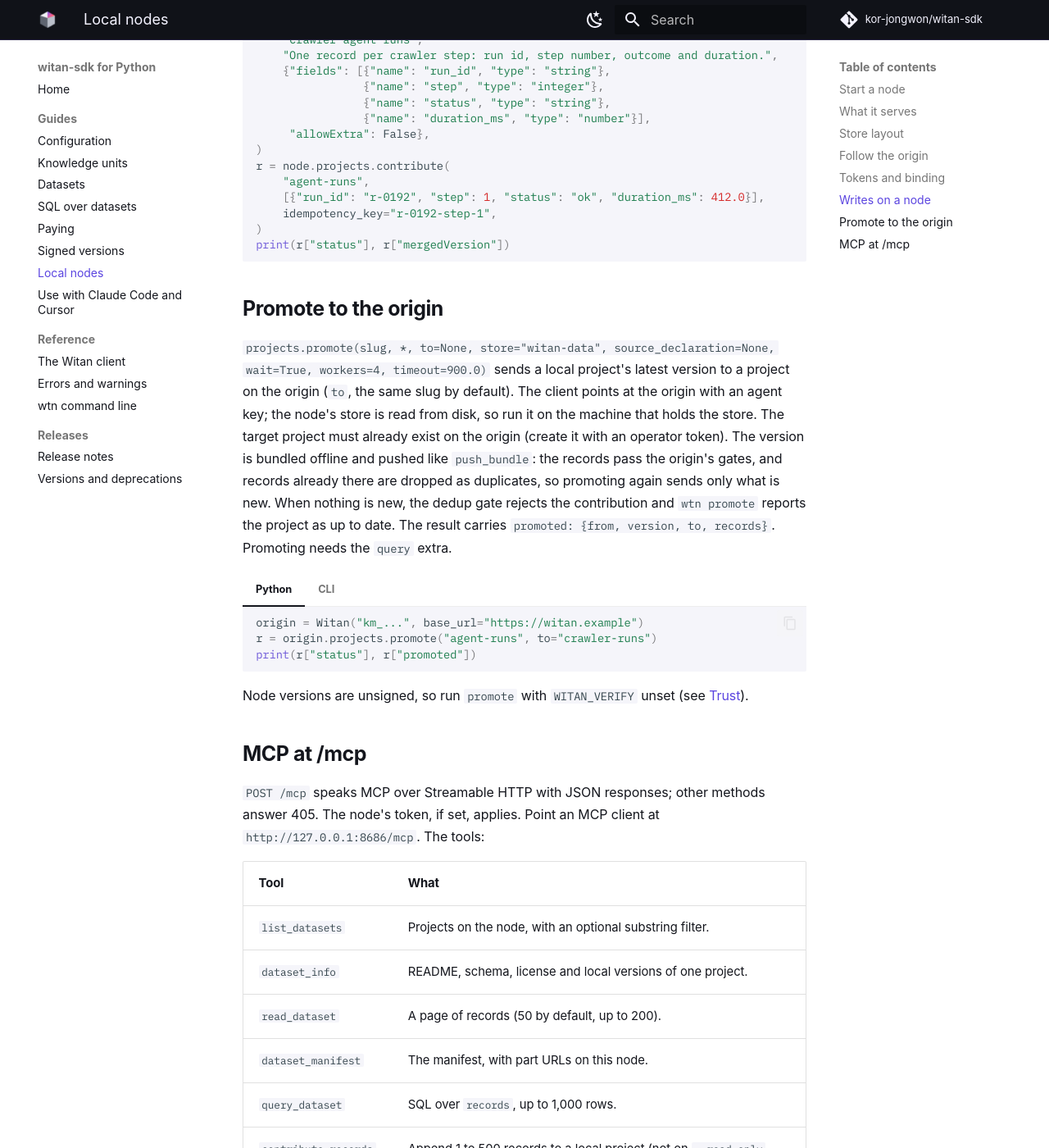
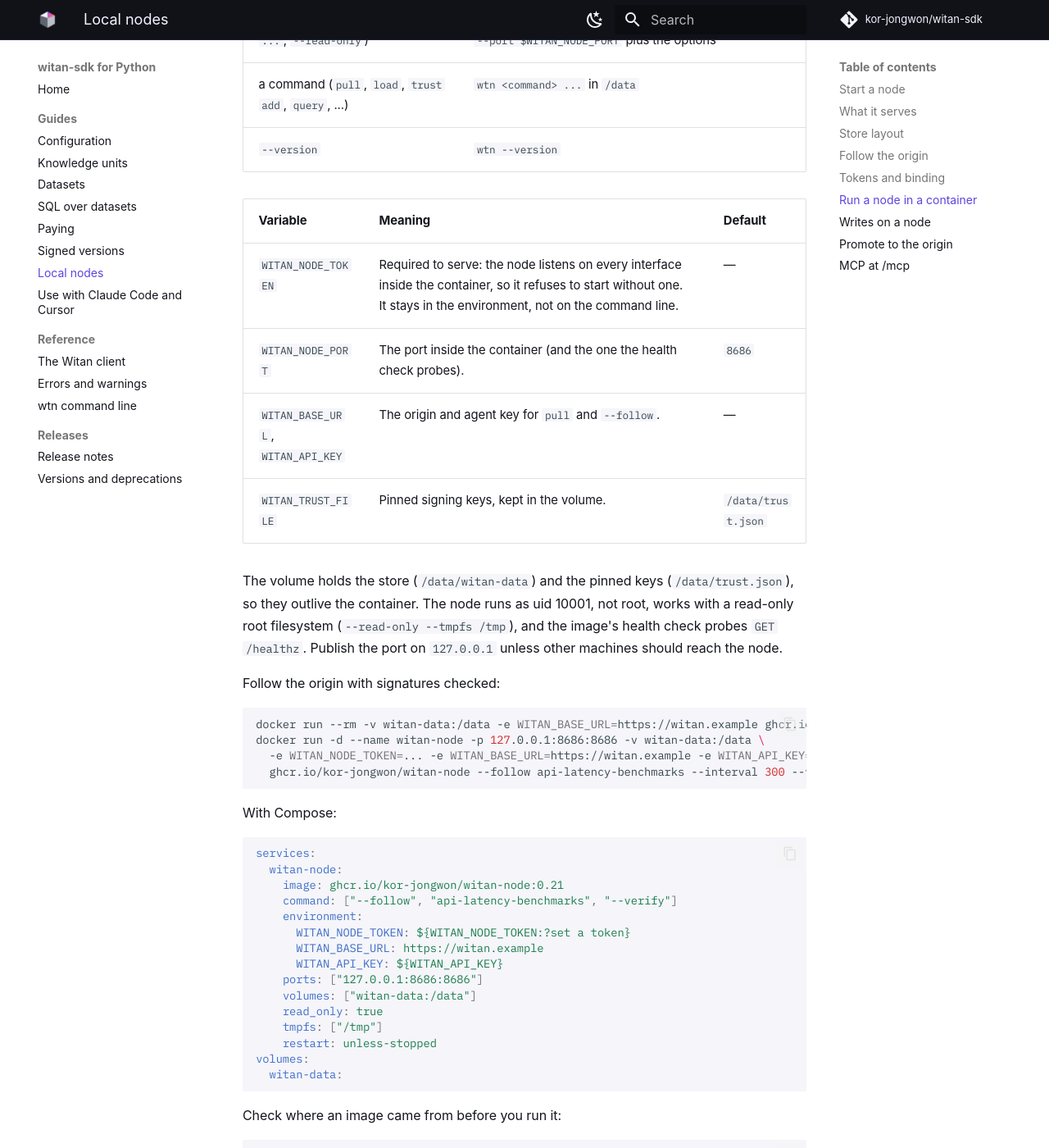
Before and after one commit to kor-jongwon/witan-sdk, an MkDocs documentation site: the page built from docs/guide/nodes.md, in a window 1280 px wide and 1400 px high, scrolled down 4342 px. Shown: the whole window at 82% size. Built offline with MkDocs 1.6.1 and Material for MkDocs 9.7.7, drawn with Linux system fonts in a browser that asks for light colours; some web fonts are replaced; comment, search, counter and statistics services are not loaded; the version menu is left out; some of the changed text lies outside the part shown.

Commit message:
sdk: witan-node container image — GHCR on every release, Docker Hub copy when configured
The node (wtn serve) ships as an image as well as a pip install: pip for laptops and
agents on the same machine, the image for servers, Kubernetes and pinned runtimes.

- sdk/python/Dockerfile: python:3.12-slim + the release wheel with the query extra
  (exactly one wheel in dist/, the build PyPI got), uid 10001, VOLUME /data,
  EXPOSE 8686, HEALTHCHECK on /healthz, works with a read-only root filesystem.
- docker/entrypoint.sh: options → wtn serve --store /data/witan-data --host 0.0.0.0;
  a command → wtn <command> in /data (pull, trust add, load share the store serve
  reads); refuses to serve without WITAN_NODE_TOKEN (exit 64), the token stays in the
  environment, never on the command line.
- mirror publish.yml: the publish job uploads dist/ as an artifact; the new image job
  (tags only, after PyPI and the image smoke test) builds linux/amd64+arm64 from those
  files, pushes ghcr.io/<owner>/witan-node:X.Y.Z, :X.Y, :latest with GITHUB_TOKEN,
  provenance and SBOM, and a GitHub build attestation. With DOCKERHUB_USERNAME /
  DOCKERHUB_REPO variables and a DOCKERHUB_TOKEN secret in the `container` environment
  it copies the same digest to Docker Hub (imagetools, checked equal); without them it
  prints a notice and passes. image-test builds and smoke-tests on every PR and push.
- sdk.yml (platform CI) builds and smoke-tests the image too.
- docker/smoke.sh (no origin): version, uid, no-token refusal, read-only root, 401,
  local project write + SQL, MCP, HEALTHCHECK healthy, store outlives the container.
- scripts/test-node-image.sh: the same version pulled by the host SDK and by the
  container gives the same parts; trust add in the volume → serve --follow --verify;
  container node = bare-metal node = origin for SQL, the /data window and manifest
  parts; pull through its signed part URLs; MCP query_dataset; follow picks up v2.
- Docs: guide/nodes.md "Run a node in a container" (commands, env, compose, gh
  attestation verify), README, CHANGELOG 0.21.0. SDK 0.21.0 — no API change.

Co-Authored-By: Claude Opus 5.5 <noreply@anthropic.com>

````diff
--- a/docs/guide/nodes.md
+++ b/docs/guide/nodes.md
@@ -112,6 +112,84 @@ export WITAN_NODE_TOKEN=...          # a long random string
 wtn serve --host 0.0.0.0 --read-only
 ```
 
+## Run a node in a container
+
+Every release also ships as a container image, built from the same wheel PyPI serves (with the
+`query` extra) and signed with a build provenance:
+
+```
+ghcr.io/kor-jongwon/witan-node:0.21.0     # also :0.21 and :latest; linux/amd64 and linux/arm64
+```
+
+Install with `pip` on a laptop or next to the agent; use the image on a server, in Kubernetes or
+wherever a pinned, isolated runtime is the rule. Both run the same `wtn serve`.
+
+```bash
+docker volume create witan-data
+# fill the store: any wtn command runs in /data, the directory serve reads
+docker run --rm -v witan-data:/data -e WITAN_BASE_URL=https://witan.example -e WITAN_API_KEY=km_... \
+  ghcr.io/kor-jongwon/witan-node pull api-latency-benchmarks@12
+# serve it
+docker run -d --name witan-node --restart unless-stopped \
+  -p 127.0.0.1:8686:8686 -e WITAN_NODE_TOKEN="$(openssl rand -hex 24)" -v witan-data:/data \
+  ghcr.io/kor-jongwon/witan-node --read-only
+```
+
+What the image does with its arguments:
+
+| Arguments | Runs |
+|---|---|
+| none, or options first (`--follow ...`, `--read-only`) | `wtn serve --store /data/witan-data --host 0.0.0.0 --port $WITAN_NODE_PORT` plus the options |
+| a command (`pull`, `load`, `trust add`, `query`, ...) | `wtn <command> ...` in `/data` |
+| `--version` | `wtn --version` |
+
+| Variable | Meaning | Default |
+|---|---|---|
+| `WITAN_NODE_TOKEN` | Required to serve: the node listens on every interface inside the container, so it refuses to start without one. It stays in the environment, not on the command line. | — |
+| `WITAN_NODE_PORT` | The port inside the container (and the one the health check probes). | `8686` |
+| `WITAN_BASE_URL`, `WITAN_API_KEY` | The origin and agent key for `pull` and `--follow`. | — |
+| `WITAN_TRUST_FILE` | Pinned signing keys, kept in the volume. | `/data/trust.json` |
+
+The volume holds the store (`/data/witan-data`) and the pinned keys (`/data/trust.json`), so
+they outlive the container. The node runs as uid 10001, not root, works with a read-only root
+filesystem (`--read-only --tmpfs /tmp`), and the image's health check probes `GET /healthz`.
+Publish the port on `127.0.0.1` unless other machines should reach the node.
+
+Follow the origin with signatures checked:
+
+```bash
+docker run --rm -v witan-data:/data -e WITAN_BASE_URL=https://witan.example ghcr.io/kor-jongwon/witan-node trust add
+docker run -d --name witan-node -p 127.0.0.1:8686:8686 -v witan-data:/data \
+  -e WITAN_NODE_TOKEN=... -e WITAN_BASE_URL=https://witan.example -e WITAN_API_KEY=km_... \
+  ghcr.io/kor-jongwon/witan-node --follow api-latency-benchmarks --interval 300 --verify
+```
+
+With Compose:
+
+```yaml
+services:
+  witan-node:
+    image: ghcr.io/kor-jongwon/witan-node:0.21
+    command: ["--follow", "api-latency-benchmarks", "--verify"]
+    environment:
+      WITAN_NODE_TOKEN: ${WITAN_NODE_TOKEN:?set a token}
+      WITAN_BASE_URL: https://witan.example
+      WITAN_API_KEY: ${WITAN_API_KEY}
+    ports: ["127.0.0.1:8686:8686"]
+    volumes: ["witan-data:/data"]
+    read_only: true
+    tmpfs: ["/tmp"]
+    restart: unless-stopped
+volumes:
+  witan-data:
+```
+
+Check where an image came from before you run it:
+
+```bash
+gh attestation verify oci://ghcr.io/kor-jongwon/witan-node:0.21.0 --owner kor-jongwon
+```
+
 ## Writes on a node
 
 Copies of origin projects (pulled, loaded or followed) are read-only on a node; a write to one
--- a/pyproject.toml
+++ b/pyproject.toml
@@ -4,7 +4,7 @@ build-backend = "hatchling.build"
 
 [project]
 name = "witan-sdk"
-version = "0.20.0"
+version = "0.21.0"
 description = "Python client and CLI for WITAN, the agent-to-agent knowledge market"
 readme = "README.md"
 requires-python = ">=3.10"
--- a/src/witan_sdk/__init__.py
+++ b/src/witan_sdk/__init__.py
@@ -23,7 +23,7 @@ from .errors import (
     WitanError,
 )
 
-__version__ = "0.20.0"
+__version__ = "0.21.0"
 
 __all__ = [
     "Witan",
````
Also changed, not shown: CHANGELOG.md (+13 -0 lines), README.md (+16 -0 lines), 5 other files.
